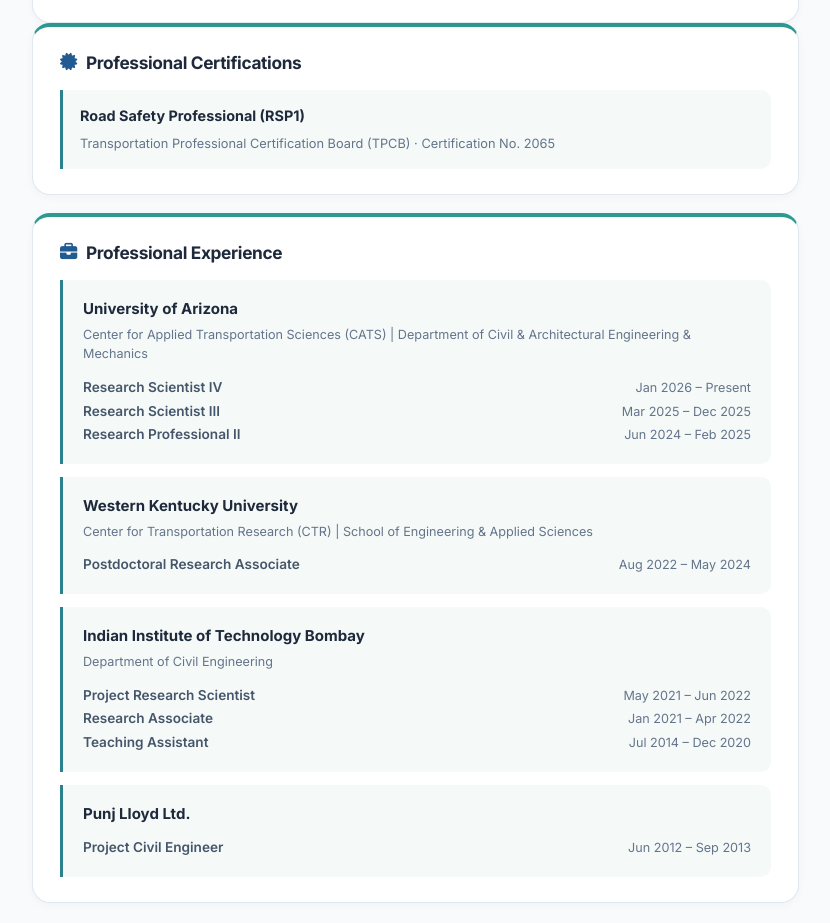
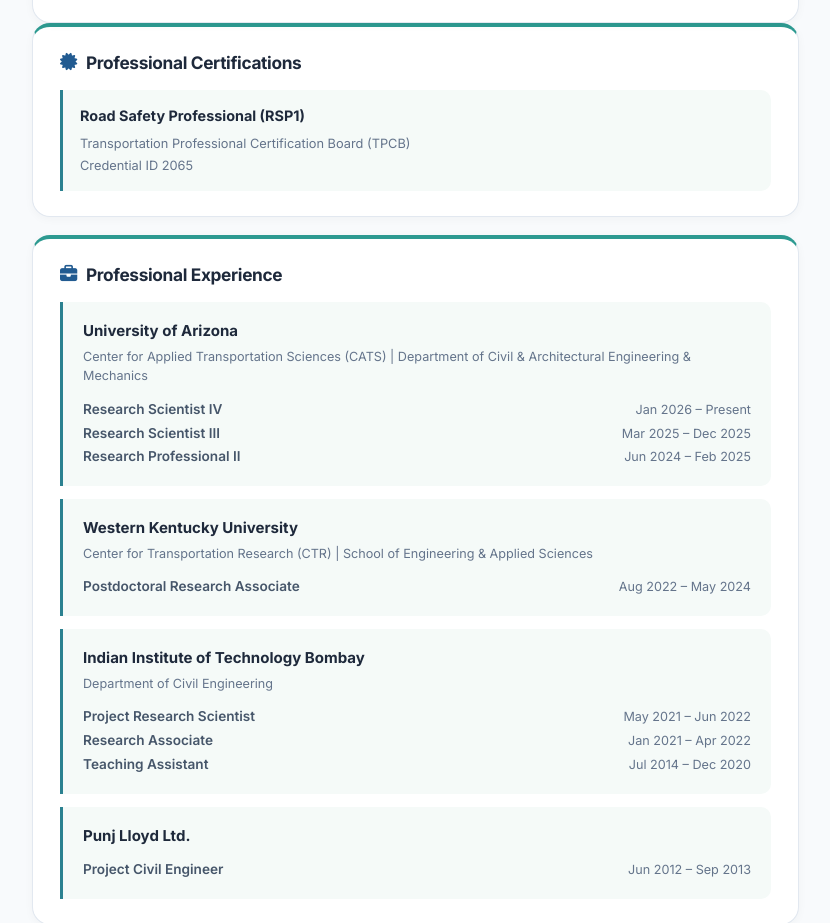
Before and after one commit to bharatpathivada/bharatpathivada.github.io, a plain HTML site: page index.html in a window 1280 px wide. Shown: the part 1178-2101 px from the top of the page, without its empty margins (393-1223 px from the left). Drawn offline with Linux system fonts and the light colour scheme; some icons are missing.

Commit message:
Display RSP1 credential ID on a separate line

```diff
--- a/index.html
+++ b/index.html
@@ -83,7 +83,7 @@
 <section class="sub-block" aria-labelledby="certifications-heading">
 <h3 id="certifications-heading"><i aria-hidden="true" class="fas fa-certificate"></i> Professional Certifications</h3>
 <ul class="clean-list education-list-styled">
-<li><div><strong>Road Safety Professional (RSP1)</strong><span>Transportation Professional Certification Board (TPCB) · Certification No. 2065</span></div></li>
+<li><div><strong>Road Safety Professional (RSP1)</strong><span>Transportation Professional Certification Board (TPCB)</span><span>Credential ID 2065</span></div></li>
 </ul>
 </section>
 <section class="sub-block experience-section" aria-labelledby="experience-heading">
```
